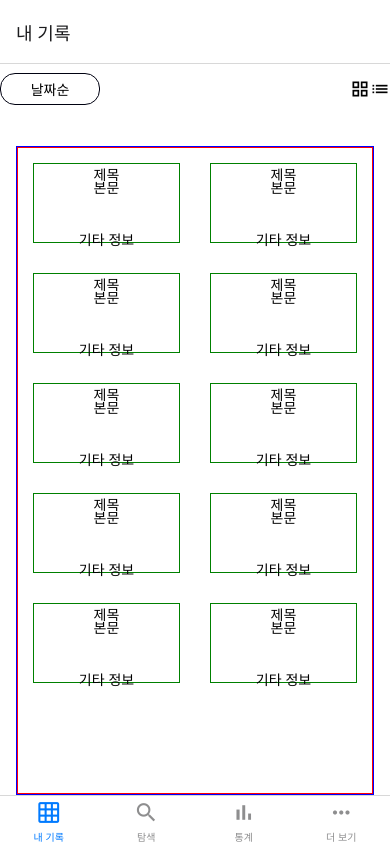
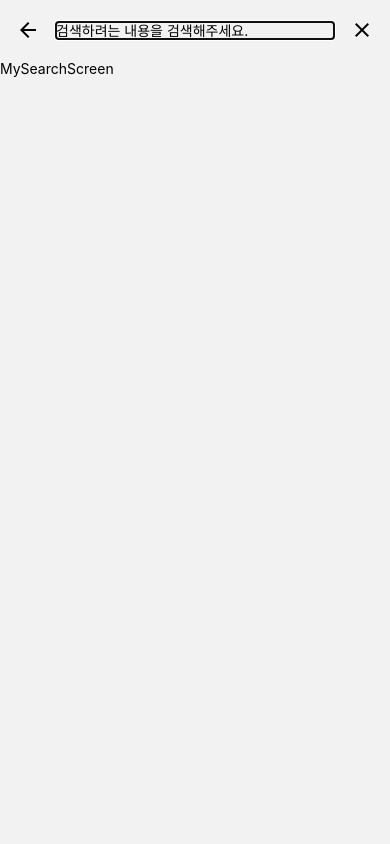
Before and after one commit to JaeyoonCheon/Memolog_js, a React Native app: screen /MySearch in a window 390 px wide. Built offline with nearby package versions, Linux system fonts and the light colour scheme.

Commit message:
FEAT / RootStack의 검색 화면 작성

```diff
--- a/components/CardList.jsx
+++ /dev/null
@@ -1,38 +0,0 @@
-import {StyleSheet, FlatList, FlatListProps} from 'react-native';
-import React from 'react';
-
-import Card from './Card';
-
-const CardList = () => {
-  const test = [
-    {title: '1', body: '1'},
-    {title: '2', body: '2'},
-    {title: '3', body: '3'},
-    {title: '4', body: '4'},
-    {title: '5', body: '5'},
-    {title: '11', body: '11'},
-    {title: '22', body: '22'},
-    {title: '33', body: '33'},
-    {title: '44', body: '44'},
-    {title: '55', body: '55'},
-  ];
-
-  return (
-    <FlatList
-      style={styles.cardList}
-      data={test}
-      renderItem={item => <Card />}
-      keyExtractor={item => item.title}
-      numColumns={2}></FlatList>
-  );
-};
-
-export default CardList;
-
-const styles = StyleSheet.create({
-  cardList: {
-    flex: 1,
-    borderWidth: 1,
-    borderColor: 'red',
-  },
-});
--- /dev/null
+++ b/components/buttons/SearchButton.jsx
@@ -0,0 +1,15 @@
+import { StyleSheet, TouchableOpacity } from "react-native";
+import React from "react";
+import MaterialIcons from "react-native-vector-icons/MaterialIcons";
+
+const SearchButton = ({ onPress }) => {
+  return (
+    <TouchableOpacity onPress={onPress}>
+      <MaterialIcons name="search" size={24} color="#000000"></MaterialIcons>
+    </TouchableOpacity>
+  );
+};
+
+export default SearchButton;
+
+const styles = StyleSheet.create({});
--- /dev/null
+++ b/components/cards/CardList.jsx
@@ -0,0 +1,39 @@
+import { StyleSheet, FlatList, FlatListProps } from "react-native";
+import React from "react";
+
+import Card from "./Card";
+
+const CardList = () => {
+  const test = [
+    { title: "1", body: "1" },
+    { title: "2", body: "2" },
+    { title: "3", body: "3" },
+    { title: "4", body: "4" },
+    { title: "5", body: "5" },
+    { title: "11", body: "11" },
+    { title: "22", body: "22" },
+    { title: "33", body: "33" },
+    { title: "44", body: "44" },
+    { title: "55", body: "55" },
+  ];
+
+  return (
+    <FlatList
+      style={styles.cardList}
+      data={test}
+      renderItem={(item) => <Card />}
+      keyExtractor={(item) => item.title}
+      numColumns={2}
+    ></FlatList>
+  );
+};
+
+export default CardList;
+
+const styles = StyleSheet.create({
+  cardList: {
+    flex: 1,
+    borderWidth: 1,
+    borderColor: "red",
+  },
+});
--- /dev/null
+++ b/components/headers/SearchHeader.jsx
@@ -0,0 +1,52 @@
+import {
+  StyleSheet,
+  Text,
+  View,
+  TextInput,
+  TouchableOpacity,
+  Pressable,
+  useWindowDimensions,
+} from "react-native";
+import React from "react";
+import MaterialIcons from "react-native-vector-icons/MaterialIcons";
+
+const SearchHeader = () => {
+  const { width } = useWindowDimensions();
+
+  return (
+    <View style={styles.block}>
+      <TouchableOpacity style={styles.back}>
+        <MaterialIcons
+          name="arrow-back"
+          size={24}
+          color="#000000"
+        ></MaterialIcons>
+      </TouchableOpacity>
+      <TextInput
+        style={[styles.input, { width: width - 120 }]}
+        placeholder="검색하려는 내용을 검색해주세요."
+        autoFocus
+      ></TextInput>
+      <TouchableOpacity style={styles.close}>
+        <MaterialIcons name="close" size={24} color="#000000"></MaterialIcons>
+      </TouchableOpacity>
+    </View>
+  );
+};
+
+export default SearchHeader;
+
+const styles = StyleSheet.create({
+  block: {
+    height: 60,
+    flexDirection: "row",
+    alignItems: "center",
+    marginHorizontal: 16,
+  },
+  back: {},
+  input: {
+    flex: 1,
+    marginHorizontal: 16,
+  },
+  close: {},
+});
--- a/screens/MyDocumentsScreen.jsx
+++ b/screens/MyDocumentsScreen.jsx
@@ -1,17 +1,23 @@
-import {StyleSheet, TouchableOpacity, View, Text} from 'react-native';
-import React, {useEffect, useState} from 'react';
-import MaterialIcons from 'react-native-vector-icons/MaterialIcons';
-import { useNavigation } from '@react-navigation/native';
+import { StyleSheet, View, Text } from "react-native";
+import React, { useEffect, useState } from "react";
+import MaterialIcons from "react-native-vector-icons/MaterialIcons";
+import { useNavigation } from "@react-navigation/native";
 
-import CardList from '../components/CardList';
+import CardList from "../components/cards/CardList";
+import SearchButton from "../components/buttons/SearchButton";
 
 const MyDocumentsScreen = () => {
-  const [open, setOpen] = useState(false);
-  const [value, setValue] = useState('date');
-  const [items, setItems] = useState([
-    {label: '날짜순', value: 'date'},
-    {label: '제목순', value: 'title'},
-  ]);
+  const navigation = useNavigation();
+
+  const onPressSearch = () => {
+    navigation.navigate("MySearch");
+  };
+
+  useEffect(() => {
+    navigation.setOptions({
+      headerRight: () => <SearchButton onPress={onPressSearch}></SearchButton>,
+    });
+  }, []);
 
   return (
     <View style={styles.block}>
@@ -19,16 +25,13 @@ const MyDocumentsScreen = () => {
         <View style={styles.sort}>
           <Text>날짜순</Text>
         </View>
-        <View
-            style={styles.view}>
+        <View style={styles.view}>
           <MaterialIcons
             name="grid-view"
             color="#000000"
-            size={20}></MaterialIcons>
-            <MaterialIcons
-              name="list"
-              color="#000000"
-              size={20}></MaterialIcons>
+            size={20}
+          ></MaterialIcons>
+          <MaterialIcons name="list" color="#000000" size={20}></MaterialIcons>
         </View>
       </View>
       <View style={styles.itemsWrapper}>
@@ -45,27 +48,27 @@ export default MyDocumentsScreen;
 const styles = StyleSheet.create({
   block: {
     flex: 1,
-    backgroundColor: '#FFFFFF',
+    backgroundColor: "#FFFFFF",
   },
   toolbar: {
-    width:"100%",
-    height:50,
-    flexDirection: 'row',
-    alignItems:"center",
-    justifyContent:"space-between"
+    width: "100%",
+    height: 50,
+    flexDirection: "row",
+    alignItems: "center",
+    justifyContent: "space-between",
   },
   sort: {
     height: 32,
     width: 100,
-    alignItems:"center",
-    justifyContent:"center",
+    alignItems: "center",
+    justifyContent: "center",
 
-    borderWidth:1,
-    borderColor:"#000111",
-    borderRadius:15
+    borderWidth: 1,
+    borderColor: "#000111",
+    borderRadius: 15,
   },
   view: {
-    flexDirection:"row"
+    flexDirection: "row",
   },
   itemsWrapper: {
     flex: 1,
@@ -76,6 +79,6 @@ const styles = StyleSheet.create({
     flex: 1,
 
     borderWidth: 1,
-    borderColor: 'blue',
+    borderColor: "blue",
   },
 });
--- /dev/null
+++ b/screens/MySearchScreen.jsx
@@ -0,0 +1,18 @@
+import React, { useEffect } from "react";
+import { StyleSheet, Text, View } from "react-native";
+import { useNavigation } from "@react-navigation/native";
+
+import SearchHeader from "../components/headers/SearchHeader";
+
+const MySearchScreen = () => {
+  return (
+    <View>
+      <SearchHeader></SearchHeader>
+      <Text>MySearchScreen</Text>
+    </View>
+  );
+};
+
+export default MySearchScreen;
+
+const styles = StyleSheet.create({});
--- a/screens/RootStack.jsx
+++ b/screens/RootStack.jsx
@@ -1,8 +1,9 @@
-import {View, Text} from 'react-native';
-import React from 'react';
-import {createNativeStackNavigator} from '@react-navigation/native-stack';
+import { View, Text } from "react-native";
+import React from "react";
+import { createNativeStackNavigator } from "@react-navigation/native-stack";
 
-import MainTab from './MainTab';
+import MainTab from "./MainTab";
+import MySearchScreen from "./MySearchScreen";
 
 const Stack = createNativeStackNavigator();
 
@@ -12,7 +13,13 @@ const RootStack = () => {
       <Stack.Screen
         name="MainTab"
         component={MainTab}
-        options={{headerShown: false}}></Stack.Screen>
+        options={{ headerShown: false }}
+      ></Stack.Screen>
+      <Stack.Screen
+        name="MySearch"
+        component={MySearchScreen}
+        options={{ headerShown: false }}
+      ></Stack.Screen>
     </Stack.Navigator>
   );
 };
--- a/screens/SignInScreen.jsx
+++ b/screens/SignInScreen.jsx
@@ -1,5 +1,5 @@
-import {StyleSheet, Text, View} from 'react-native';
-import React from 'react';
+import { StyleSheet, Text, View } from "react-native";
+import React from "react";
 
 const SignInScreen = () => {
   return (
```
Also changed, not shown: components/Header.jsx (deleted, +0 -14 lines), components/cards/Card.jsx (renamed from components/Card.jsx, +15 -11 lines).
